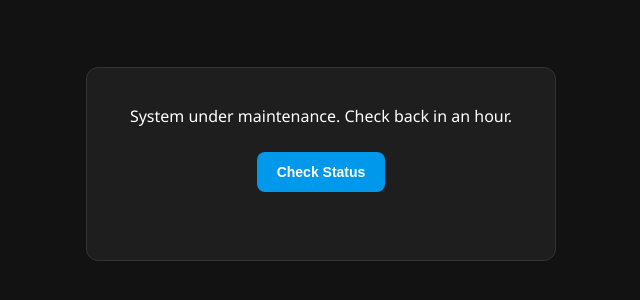
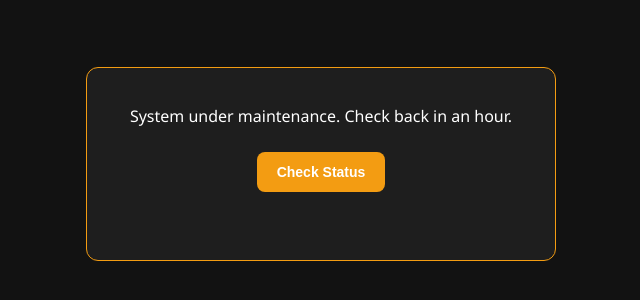
Before and after one commit to Kelso-P/Money-truck-game, a plain HTML site: page maintenance.html in a window 1280 px wide. Shown: the part 236-536 px from the top of the page, without its empty margins (319-959 px from the left). Drawn offline with Linux system fonts and the light colour scheme; no server answers.

Commit message:
Update maintenance.html

```diff
--- a/maintenance.html
+++ b/maintenance.html
@@ -22,7 +22,7 @@
             max-width: 420px;
             width: 100%;
             background: #1E1E1E;
-            border: 1px solid #333;
+            border: 1px solid #f39c12;
             border-radius: 12px;
             padding: 36px 24px;
         }
@@ -33,7 +33,7 @@
             color: #FFFFFF;
         }
         button {
-            background: #0098EA;
+            background: #f39c12;
             color: #FFFFFF;
             border: none;
             border-radius: 8px;
```
